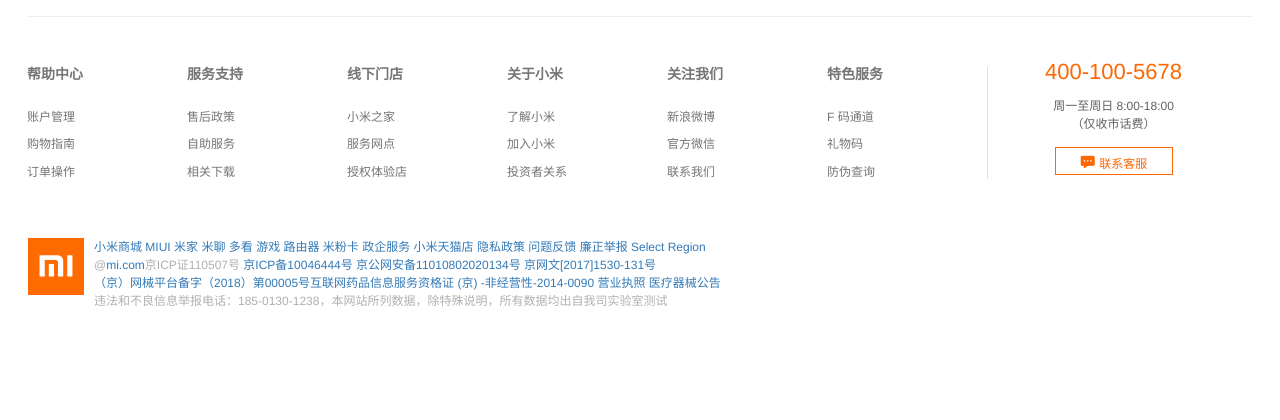
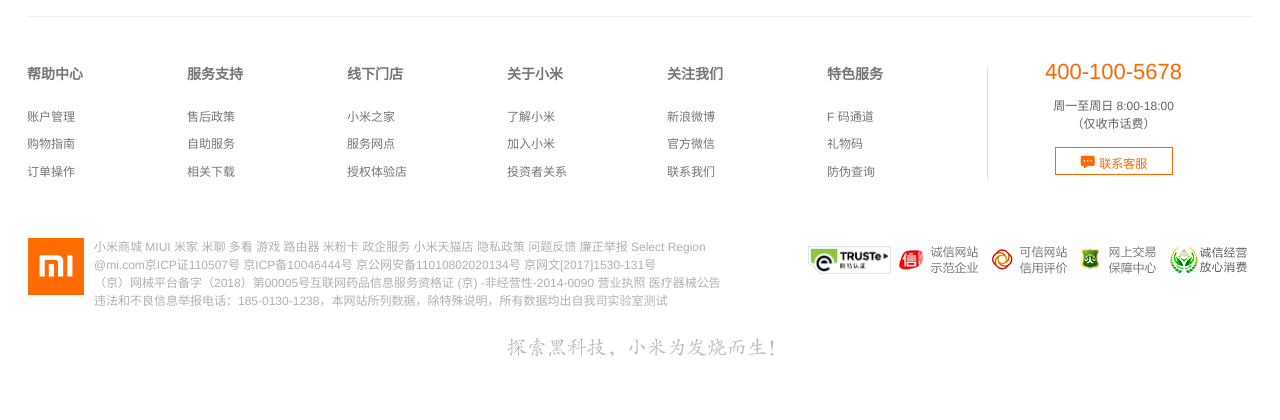
Before and after one commit to huangshaoqi/Web, a Flask app: page / in a window 1280 px wide. Shown: the part 2193-2613 px from the top of the page. After the commit the page ends 2550 px from the top, so only its background shows below. Run offline with Flask 2, Linux system fonts and the light colour scheme; some libraries are stand-ins or nearby versions.

Commit message:
小米主页完成

```diff
--- a/Fram/Flask/MiApp/static/css/mycss.css
+++ b/Fram/Flask/MiApp/static/css/mycss.css
@@ -990,7 +990,7 @@
 
 .xiaomi-copyright {
     width: 1226px;
-    height: 182px;
+    height: 100px;
     /* background-color: #5f57; */
     margin: 0 auto;
     margin-top: 30px;
@@ -1036,7 +1036,7 @@
 .xiaomi-help {
     width: 100%;
     height: 192px;
-    text-align: left!important;
+    text-align: left !important;
 }
 
 .xiaomi-help ul {
@@ -1068,7 +1068,7 @@
 
 .xiaomi-help ul li dl dd {
     margin: 10px 0 0;
-    font-size: 12px!important;
+    font-size: 12px !important;
     color: #757575;
 }
 
@@ -1098,29 +1098,29 @@
     font-size: 12px;
     text-align: center;
     color: #616161;
-    line-height: 18px!important;
+    line-height: 18px !important;
     margin-top: 10px;
     margin-bottom: 20px;
 }
 
 .call-sevice {
-    margin: 0 auto!important;
-    display: block!important;
-    text-align: center!important;
-    width: 118px!important;
-    height: 28px!important;
-    font-size: 12px!important;
-    line-height: 28px!important;
-    border: 1px solid #ff6700!important;
-    background: #fff!important;
-    color: #ff6700!important;
+    margin: 0 auto !important;
+    display: block !important;
+    text-align: center !important;
+    width: 118px !important;
+    height: 28px !important;
+    font-size: 12px !important;
+    line-height: 28px !important;
+    border: 1px solid #ff6700 !important;
+    background: #fff !important;
+    color: #ff6700 !important;
     box-sizing: border-box;
 }
 
 .call-sevice:hover {
-    color: white!important;
+    color: white !important;
     background: #ff6700 !important;
-    cursor: pointer!important;
+    cursor: pointer !important;
 }
 
 .xiaomi-logo {
@@ -1138,6 +1138,7 @@
 }
 
 .info-text p,
+.info-text p a,
 .info-text p:link {
     margin: 0;
     line-height: 18px;
@@ -1153,6 +1154,35 @@
     color: #ff6700;
 }
 
-.p1 {
+.p1 a {
     color: #757575
 }
+
+.footer-img div {
+    float: right;
+    height: 28px;
+    width: 450px;
+    margin: 4px 0 0
+}
+
+.footer-img div img{
+    display: block;
+    float: left;
+    height: 28px;
+    margin: 4px 0 0;
+    padding-left:5px;
+}
+
+.xiaomi-bottom{
+    margin: 0 auto;
+    width: 267px;
+    height: 19px;
+    display: block;
+    margin-bottom: 40px;
+
+    text-align: left;
+    text-indent: -9999em;
+    overflow: hidden;
+    background:url('./../images/slogan2016.png') no-repeat center 0;
+    ;
+}
--- a/Fram/Flask/MiApp/templates/index.html
+++ b/Fram/Flask/MiApp/templates/index.html
@@ -1430,7 +1430,25 @@
                         违法和不良信息举报电话：185-0130-1238，本网站所列数据，除特殊说明，所有数据均出自我司实验室测试
                     </p>
                 </div>
-                <div></div>
+                <div class="footer-img">
+                    <div>
+                        <img src="static/images/truste.png" alt="">
+                        <img src="static/images/v-logo-2.png" alt="">
+                        <img src="static/images/v-logo-1.png" alt="">
+                        <img src="static/images/v-logo-3.png" alt="">
+                        <img src="static/images/chengxin.png" alt="">
+                    </div>
+
+                </div>
+            </div>
+
+
+
+
+        </div>
+        <div class="clearfix">
+            <div class="xiaomi-bottom">
+                探索黑科技，小米为发烧而生
             </div>
         </div>
 
```
Also changed, not shown: Fram/Flask/MiApp/static/images/chengxin.png (added), Fram/Flask/MiApp/static/images/slogan2016.png (added), Fram/Flask/MiApp/static/images/truste.png (added), Fram/Flask/MiApp/static/images/v-logo-1.png (added), Fram/Flask/MiApp/static/images/v-logo-2.png (added), Fram/Flask/MiApp/static/images/v-logo-3.png (added).
